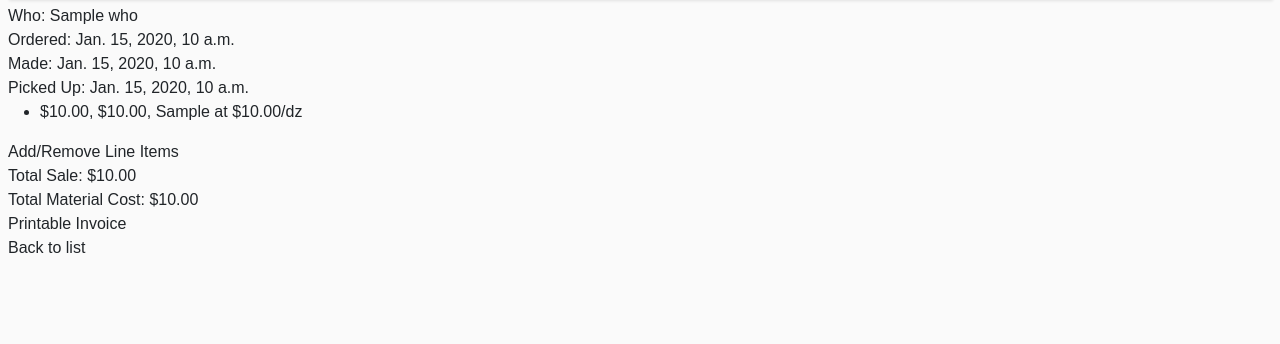
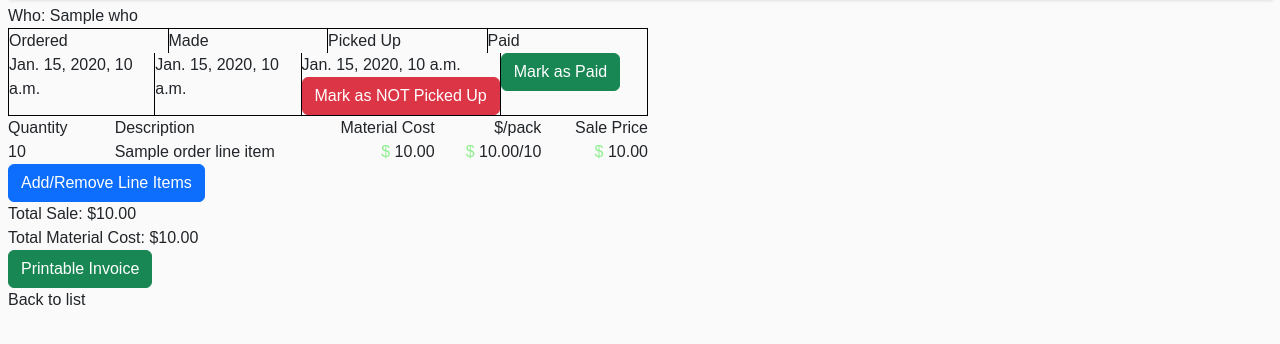
Before and after one commit to adamtorres/inventory, a Django app: template web/apps/market/templates/market/order_detail.html in a window 1280 px wide. Shown: the part 78-422 px from the top of the page. Run offline with Django 4.2, Linux system fonts and the light colour scheme; the template is opened without the code that fills it: most values are stand-ins (such as "Sample title", 1, 10 or a date in 2020); some libraries are stand-ins or nearby versions.

Commit message:
Added date_paid to the market order and associated ui changes. Added separate item name and humanized quantity functions to order_line_item for use in the template. Neatened up the date section of the order template. Made the links on the order page into buttons.

```diff
--- a/web/apps/market/models/order_line_item.py
+++ b/web/apps/market/models/order_line_item.py
@@ -49,8 +49,14 @@ class OrderLineItem(sc_models.UUIDModel):
         if commit and needs_saved:
             self.save()
 
+    def item_name(self):
+        return f"{self.item or self.item_str}"
+
     def pack_quantity_str(self):
         return sc_utils.humanize_pack_quantity(self.pack_quantity)
+
+    def quantity_str(self):
+        return f"{sc_utils.reduce_quantity_by_pack(self.quantity, self.pack_quantity)}"
 
     def save(self, force_insert=False, force_update=False, using=None, update_fields=None):
         if self.item:
--- a/web/apps/market/templates/market/order_detail.html
+++ b/web/apps/market/templates/market/order_detail.html
@@ -5,49 +5,124 @@
 {% block title %}Market : Order{% endblock %}
 
 {% block styles %}
+<style>
+.dates-container {
+}
+.dates-row:first-child {
+    border-top: black 1px solid;
+    border-left: black 1px solid;
+    border-right: black 1px solid;
+}
+.dates-row:last-child {
+    border-bottom: black 1px solid;
+    border-left: black 1px solid;
+    border-right: black 1px solid;
+}
+.dates-row {
+    width: 40em;
+    display: grid;
+    grid-template-columns: repeat(4, 1fr);
+    grid-template-areas: "dates-cell-ordered dates-cell-made dates-cell-picked-up dates-cell-paid";
+}
+.dates-cell:not(:last-child) {
+    border-right: black 1px solid;
+}
+.order-line-items {
+    width: 40em;
+}
+.order-line-items-header, .order-line-item {
+    display: grid;
+    grid-template-columns: 1fr 2fr 1fr 1fr 1fr;
+    grid-template-areas: "order-line-item-quantity order-line-item-description order-line-item-material-cost order-line-item-price-per-pack order-line-item-sale-price";
+
+}
+</style>
 {% endblock %}
 
 {% block content %}
 <div>
     Who: {{ order.who }}
 </div>
-<div>
-    Ordered: {{ order.date_ordered }}
+<div class="dates-container">
+<div class="dates-row">
+<div class="dates-cell dates-cell-ordered">Ordered</div>
+<div class="dates-cell dates-cell-made">Made</div>
+<div class="dates-cell dates-cell-picked-up">Picked Up</div>
+<div class="dates-cell dates-cell-paid">Paid</div>
 </div>
-{% if order.can_be_made %}
-    <div>
+<div class="dates-row">
+<div class="dates-cell dates-cell-ordered">{{ order.date_ordered }}</div>
+<div class="dates-cell dates-cell-made">
+    {% if order.can_be_made %}
         <form action="{% url "market:order_modify" pk=order.pk %}" method="post">
             {% csrf_token %}
             <input type="hidden" name="modify-action" value="made">
-            <input type="submit" value="Mark Order as Made" />
+            <input class="btn btn-success" type="submit" value="Mark as Made" />
         </form>
-    </div>
-{% else %}
-    <div>
-        Made: {{ order.date_made }}
-    </div>
-    {% if order.can_be_picked_up %}
-        <div>
+    {% else %}
+        {{ order.date_made }}
+        {% if order.can_be_picked_up %}
             <form action="{% url "market:order_modify" pk=order.pk %}" method="post">
                 {% csrf_token %}
-                <input type="hidden" name="modify-action" value="picked-up">
-                <input type="submit" value="Mark Order as Picked Up" />
+                <input type="hidden" name="modify-action" value="unmake">
+                <input class="btn btn-danger" type="submit" value="Mark as NOT Made" />
             </form>
-        </div>
-    {% else %}
-        <div>
-            Picked Up: {{ order.pickup_date }}
-        </div>
+        {% endif %}
     {% endif %}
-{% endif %}
-<div>
-<ul>
+</div>
+<div class="dates-cell dates-cell-picked-up">
+    {% if order.can_be_picked_up %}
+        <form action="{% url "market:order_modify" pk=order.pk %}" method="post">
+            {% csrf_token %}
+            <input type="hidden" name="modify-action" value="picked-up">
+            <input class="btn btn-success" type="submit" value="Mark as Picked Up" />
+        </form>
+    {% elif order.pickup_date %}
+        {{ order.pickup_date }}
+        <form action="{% url "market:order_modify" pk=order.pk %}" method="post">
+            {% csrf_token %}
+            <input type="hidden" name="modify-action" value="not-picked-up">
+            <input class="btn btn-danger" type="submit" value="Mark as NOT Picked Up" />
+        </form>
+    {% endif %}
+</div>
+<div class="dates-cell dates-cell-paid">
+    {% if not order.is_paid %}
+        <form action="{% url "market:order_modify" pk=order.pk %}" method="post">
+            {% csrf_token %}
+            <input type="hidden" name="modify-action" value="paid">
+            <input class="btn btn-success" type="submit" value="Mark as Paid" />
+        </form>
+    {% elif order.date_paid %}
+        {{ order.date_paid }}
+        <form action="{% url "market:order_modify" pk=order.pk %}" method="post">
+            {% csrf_token %}
+            <input type="hidden" name="modify-action" value="not-paid">
+            <input class="btn btn-danger" type="submit" value="Mark as NOT Paid" />
+        </form>
+    {% endif %}
+</div>
+</div>
+</div>
+<div class="order-line-items">
+    <div class="order-line-items-header">
+        <div class="order-line-item-cell order-line-item-quantity">Quantity</div>
+        <div class="order-line-item-cell order-line-item-description">Description</div>
+        <div class="order-line-item-cell order-line-item-material-cost right-align">Material Cost</div>
+        <div class="order-line-item-cell order-line-item-price-per-pack right-align">$/pack</div>
+        <div class="order-line-item-cell order-line-item-sale-price right-align">Sale Price</div>
+    </div>
 {% for order_line_item in order.line_items.all %}
-    <li>${{ order_line_item.sale_price|floatformat:2|intcomma }}, ${{ order_line_item.material_cost|floatformat:2|intcomma }}, {{ order_line_item }} at
-        ${{ order_line_item.sale_price_per_pack|floatformat:2|intcomma }}/dz</li>
+    <div class="order-line-item">
+        <div class="order-line-item-cell order-line-item-quantity">{{ order_line_item.quantity_str }}</div>
+        <div class="order-line-item-cell order-line-item-description">{{ order_line_item.item_name }}</div>
+        <div class="order-line-item-cell order-line-item-material-cost dollar-cell right-align">{{ order_line_item.material_cost|floatformat:2|intcomma }}</div>
+        <div class="order-line-item-cell order-line-item-price-per-pack dollar-cell right-align">{{ order_line_item.sale_price_per_pack|floatformat:2|intcomma }}/{{ order_line_item.pack_quantity_str }}</div>
+        <div class="order-line-item-cell order-line-item-sale-price dollar-cell right-align">{{ order_line_item.sale_price|floatformat:2|intcomma }}</div>
+    </div>
 {% endfor %}
-</ul>
-<a href="{% url "market:order_line_item_edit" pk=order.pk %}">Add/Remove Line Items</a>
+
+    <a class="btn btn-primary" href="{% url "market:order_line_item_edit" pk=order.pk %}">Add/Remove Line Items</a>
 <div>
     Total Sale: ${{ order.sale_price|floatformat:2|intcomma }}
 <div>
@@ -55,7 +130,7 @@
     Total Material Cost: ${{ order.material_cost|floatformat:2|intcomma }}
 </div>
 <div>
-    <a href="{% url "market:order_printable_invoice" pk=order.pk %}">Printable Invoice</a>
+    <a class="btn btn-success" href="{% url "market:order_printable_invoice" pk=order.pk %}">Printable Invoice</a>
 </div>
 </div>
 <div>
--- a/web/apps/market/templates/market/order_list.html
+++ b/web/apps/market/templates/market/order_list.html
@@ -14,6 +14,7 @@
     <th>Ordered</th>
     <th>Made</th>
     <th>Pickup</th>
+    <th>Paid</th>
     <th>Who</th>
 </tr>
 </thead>
@@ -23,6 +24,7 @@
         <td style="border-right: grey solid 1px;">{{ order.date_ordered }}</td>
         <td style="border-right: grey solid 1px;">{{ order.date_made|default_if_none:"" }}</td>
         <td style="border-right: grey solid 1px;">{{ order.pickup_date|default_if_none:"" }}</td>
+        <td style="border-right: grey solid 1px;">{{ order.date_paid|default_if_none:"" }}</td>
         <td><a href="{% url "market:order_detail" pk=order.pk %}">{{ order.who }}</a></td>
     </tr>
 {% endfor %}
```
Also changed, not shown: web/apps/market/models/order.py (+35 -6 lines), web/apps/market/views/order.py (+14 -0 lines), web/apps/market/migrations/0024_order_date_paid.py (added).
